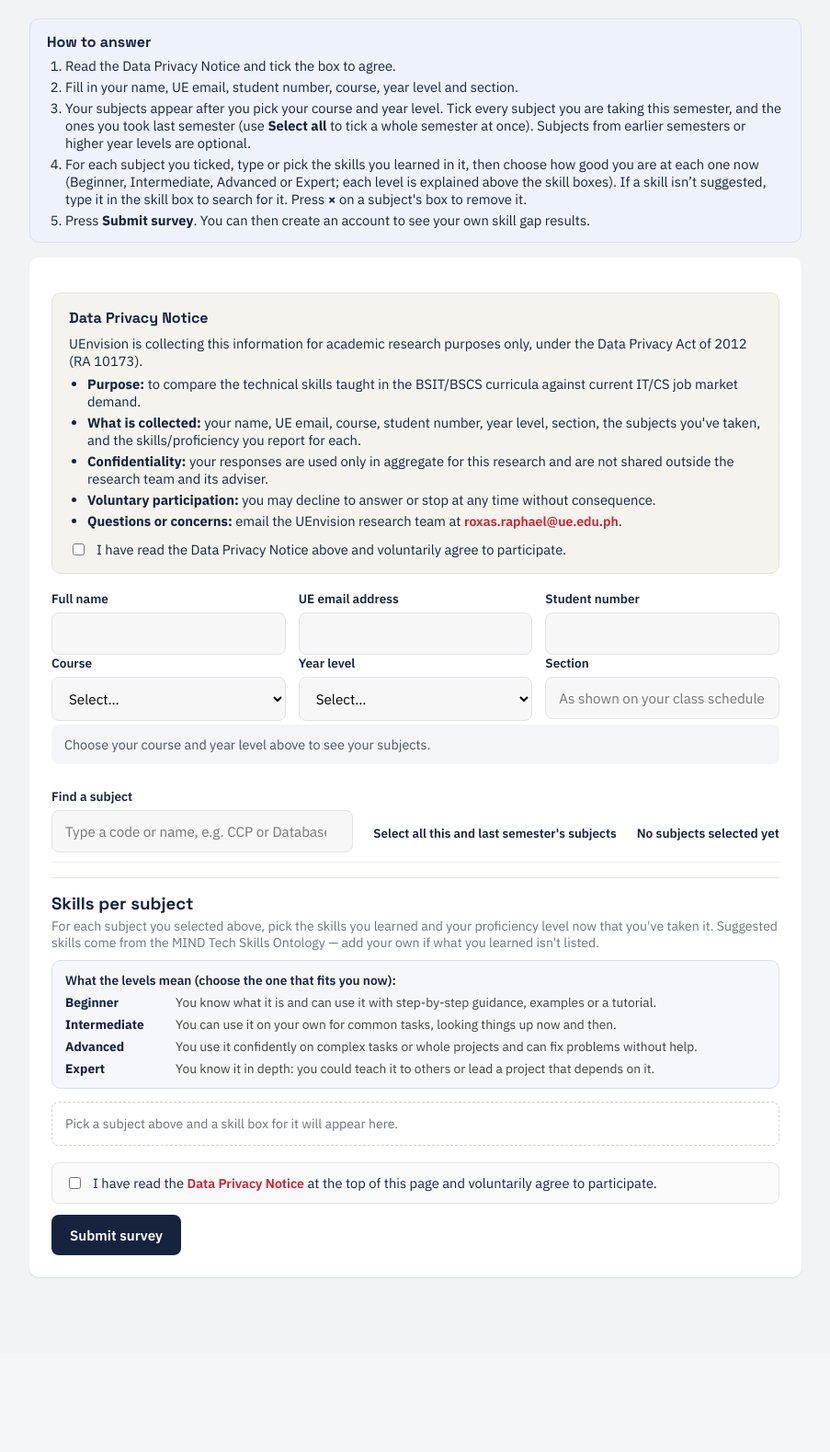
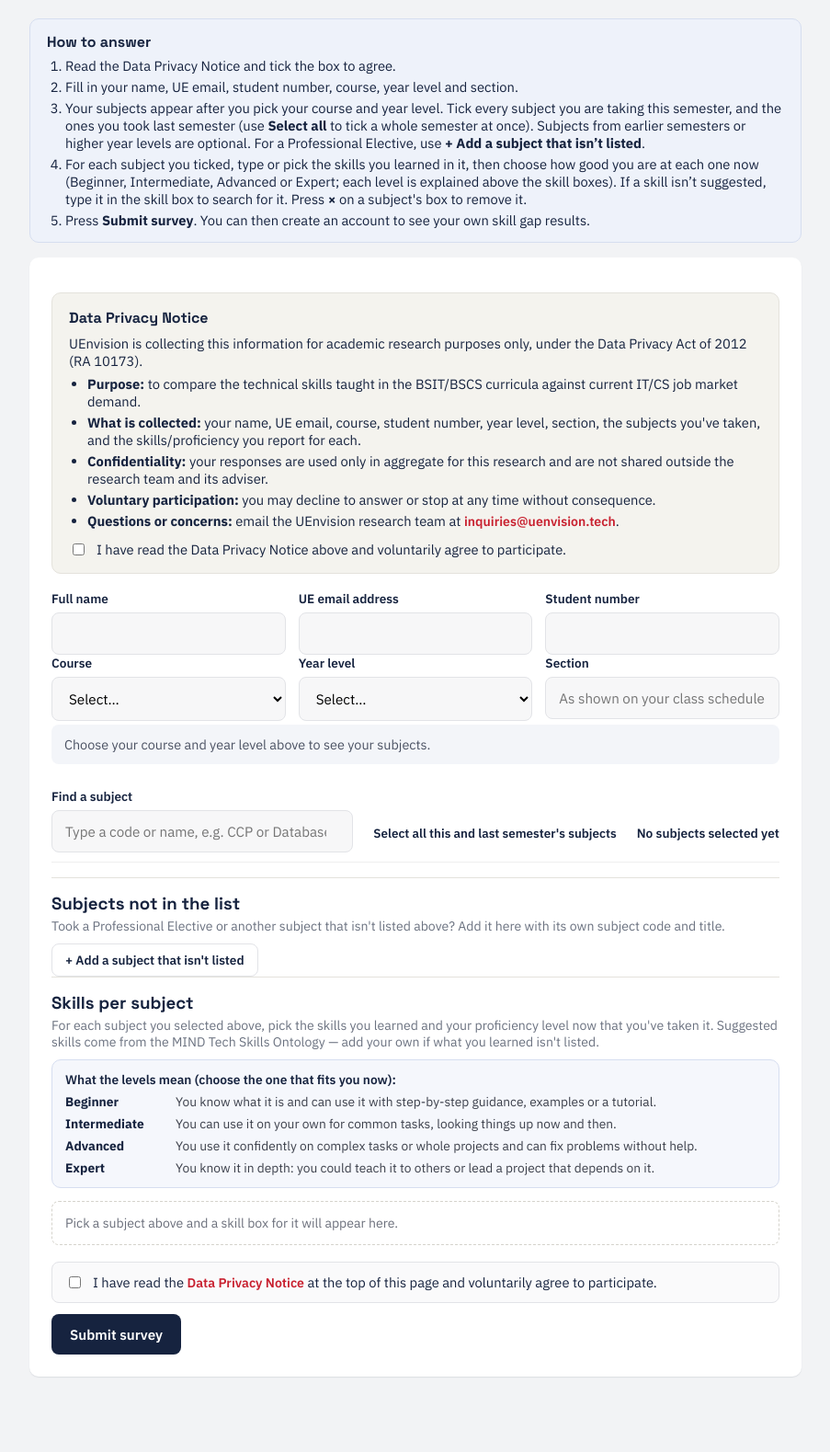
Before and after one commit to AikaAtUE/uenvision-capstone, a Django app: page /survey/student/ in a window 1280 px wide. Shown: the part 165-1744 px from the top of the page at 92% size, without its empty margins (188-1091 px from the left). Before the commit the page ends 1555 px from the top, so only its background shows below. Run offline with Django 5.2, Linux system fonts and the light colour scheme; some libraries are stand-ins or nearby versions.

Commit message:
Improved survey experience for students and alumni, changed contact email

```diff
--- a/myapp/static/myapp/cs-my-skills.js
+++ b/myapp/static/myapp/cs-my-skills.js
@@ -95,6 +95,7 @@
     var otherWrap = document.getElementById('ms-other-subject');
     if (otherWrap) {
       buildOtherSubjectForm(otherWrap, {
+        learner: BOOT.levels !== 'ipa',
         knownCodes: BOOT.knownCodes,
         isTaken: function (code) { return !!pickers[code]; },
         onAdd: function (subj) {
--- a/myapp/static/myapp/cs-student.js
+++ b/myapp/static/myapp/cs-student.js
@@ -26,7 +26,9 @@
       wireSubjectFilter = CS.wireSubjectFilter,
       addSelectAll = CS.addSelectAll,
       blockCloseHtml = CS.blockCloseHtml,
-      insertLevelGuide = CS.insertLevelGuide;
+      insertLevelGuide = CS.insertLevelGuide,
+      buildOtherSubjectForm = CS.buildOtherSubjectForm,
+      addedTag = CS.addedTag;
 
   /* =====================================================================
      STUDENT SURVEY
@@ -81,8 +83,13 @@
     function renderSubjectGroups() {
       var program = programSel.value;
       var year = yearSel.value;
+      // Subjects they added themselves don't depend on the course / year, so they stay.
+      var added = Object.keys(pickers).filter(function (c) { return pickers[c].custom; }).map(function (c) {
+        return { code: c, name: pickers[c].name, skills: pickers[c].api.collect() };
+      });
       blocksWrap.innerHTML = '';
       pickers = {};
+      added.forEach(function (s) { addCustomBlock(s.code, s.name, s.skills); });
       earlierWrap.innerHTML = '';
       if (laterWrap) laterWrap.innerHTML = '';
       if (!program || !year) {
@@ -155,6 +162,44 @@
       pickers[code] = { api: api, name: name, termLabel: termLabel, termBucket: termBucket };
     }
 
+    /* A subject that isn't listed (e.g. the Professional Elective they took). */
+    function addCustomBlock(code, name, skills) {
+      if (pickers[code]) return null;
+      var blockId = 'cs-subj-' + domId(code);
+      blocksWrap.insertAdjacentHTML('beforeend',
+        '<div class="cs-subject-block" id="' + blockId + '" data-code="' + escapeHtml(code) + '" data-term="added">' +
+          '<div class="ms-subject-head"><h4>' + escapeHtml(code) + ' — ' + escapeHtml(name) + ' ' + addedTag([]) + '</h4>' +
+          '<button type="button" class="ms-remove-subject cs-remove-added">Remove subject</button></div>' +
+          '<div class="cs-skill-picker"></div>' +
+        '</div>'
+      );
+      var block = document.getElementById(blockId);
+      var api = buildSkillPicker(qs('.cs-skill-picker', block), [], PROFICIENCY_LEVELS, blockId, skills || []);
+      pickers[code] = { api: api, name: name, termLabel: 'Added by you', termBucket: 'added', custom: true };
+      return block;
+    }
+    blocksWrap.addEventListener('click', function (e) {
+      var btn = e.target.closest('.cs-remove-added');
+      if (!btn) return;
+      removeSubjectBlock(btn.closest('.cs-subject-block').getAttribute('data-code'));
+      updatePickedCount();
+      form.dispatchEvent(new Event('change'));   // keep the saved draft in step
+    });
+    var otherWrap = qs('#student-other-subject', form);
+    if (otherWrap) {
+      buildOtherSubjectForm(otherWrap, {
+        learner: true,
+        knownCodes: BOOT.knownCodes,
+        isTaken: function (code) { return !!pickers[code]; },
+        onAdd: function (subj) {
+          var block = addCustomBlock(subj.code, subj.name, []);
+          updatePickedCount();
+          form.dispatchEvent(new Event('change'));
+          if (block) { block.scrollIntoView({ block: 'nearest' }); var inp = qs('.cs-tag-input', block); if (inp) inp.focus(); }
+        }
+      });
+    }
+
     function removeSubjectBlock(code) {
       var el = document.getElementById('cs-subj-' + domId(code));
       if (el) el.remove();
@@ -190,12 +235,14 @@
         fields: readFields(FIELDS),
         subjects: Object.keys(pickers).map(function (code) {
           var box = qsa('.cs-subject-pick:checked', form).filter(function (c) { return c.value === code; })[0];
-          return { code: code, termKey: box ? box.getAttribute('data-term-key') : '', skills: pickers[code].api.collect() };
+          return { code: code, termKey: box ? box.getAttribute('data-term-key') : '', skills: pickers[code].api.collect(),
+                   custom: !!pickers[code].custom, name: pickers[code].name };
         })
       };
     }, function (d) {
       writeFields(d.fields, FIELDS);   // course + year level list the subjects
       (d.subjects || []).forEach(function (s) {
+        if (s.custom) { addCustomBlock(s.code, s.name || '', s.skills); return; }
         var box = qsa('.cs-subject-pick', form).filter(function (c) {
           return c.value === s.code && c.getAttribute('data-term-key') === s.termKey;
         })[0];
@@ -244,7 +291,9 @@
 
       var subjects = Object.keys(pickers).map(function (code) {
         var p = pickers[code];
-        return { code: code, name: p.name, term: p.termBucket, term_label: p.termLabel, skills: p.api.collect() };
+        var out = { code: code, name: p.name, term: p.termBucket, term_label: p.termLabel, skills: p.api.collect() };
+        if (p.custom) out.custom = true;
+        return out;
       });
 
       var payload = {
--- a/myapp/static/myapp/curriculum-survey.js
+++ b/myapp/static/myapp/curriculum-survey.js
@@ -525,19 +525,24 @@
 
   /* "Add a subject that isn't listed" (professors): code + title + whether it has
      BSIT/BSCS students. A subject with neither is skipped, not added.
-     opts: { knownCodes: [...], isTaken: fn(code), onAdd: fn({code, name, programs}) } */
+     opts: { knownCodes: [...], isTaken: fn(code), onAdd: fn({code, name, programs}),
+             learner: true for students / alumni: no BSIT/BSCS question (the subject
+             belongs to their own course) and elective wording } */
   function buildOtherSubjectForm(container, opts) {
     var uid = 'cs-other-' + Math.random().toString(36).slice(2, 8);
+    var learner = !!opts.learner;
     container.innerHTML =
       '<div class="cs-other">' +
         '<button type="button" class="btn btn-ghost btn-sm cs-other-toggle">+ Add a subject that isn\'t listed</button>' +
         '<div class="cs-other-form" hidden>' +
-          '<p class="muted">For example, the Professional Elective you handle. Only subjects taken by BSIT or BSCS students are part of this survey.</p>' +
+          (learner
+            ? '<p class="muted">For example, the Professional Elective you took. Use its own subject code and title from your class schedule or grades.</p>'
+            : '<p class="muted">For example, the Professional Elective you handle. Only subjects taken by BSIT or BSCS students are part of this survey.</p>') +
           '<div class="cs-other-fields">' +
             '<label class="field"><span>Subject code</span><input type="text" class="cs-other-code" maxlength="20" placeholder="e.g. CIT 4101" autocomplete="off"></label>' +
             '<label class="field cs-other-name-wrap"><span>Subject title</span><input type="text" class="cs-other-name" maxlength="120" placeholder="e.g. Cloud Computing" autocomplete="off"></label>' +
           '</div>' +
-          '<fieldset class="cs-other-programs"><legend>Does this subject have BSIT or BSCS students?</legend>' +
+          '<fieldset class="cs-other-programs"' + (learner ? ' hidden' : '') + '><legend>Does this subject have BSIT or BSCS students?</legend>' +
             '<label><input type="radio" name="' + uid + '" value="BSIT"> Yes, BSIT students</label>' +
             '<label><input type="radio" name="' + uid + '" value="BSCS"> Yes, BSCS students</label>' +
             '<label><input type="radio" name="' + uid + '" value="both"> Yes, both</label>' +
@@ -579,6 +584,12 @@
       if (known[code]) { showError(code + ' is already in the curriculum list. For an elective, use the elective\'s own subject code.'); codeIn.focus(); return; }
       if (opts.isTaken(code)) { showError('You already added ' + code + '.'); codeIn.focus(); return; }
       if (name.length < 2) { showError('Enter the subject title.'); nameIn.focus(); return; }
+      if (learner) {
+        opts.onAdd({ code: code, name: name, programs: [] });   // the server tags it with their course
+        reset();
+        open(false);
+        return;
+      }
       if (!pick) { showError('Say whether this subject has BSIT or BSCS students.'); return; }
       if (pick === 'none') return;
       opts.onAdd({ code: code, name: name, programs: pick === 'both' ? ['BSIT', 'BSCS'] : [pick] });
--- a/myapp/templates/my_skills.html
+++ b/myapp/templates/my_skills.html
@@ -39,7 +39,7 @@
             <button type="submit" class="btn btn-red" id="ms-save">Save changes</button>
           </div>
         </div>
-        {% if professor %}<div id="ms-other-subject" class="ms-other"></div>{% endif %}
+        <div id="ms-other-subject" class="ms-other"></div>
         <p class="form-msg form-msg--error" id="ms-error" hidden></p>
 
         <div id="ms-subjects" class="ms-subjects"></div>
--- a/myapp/templates/professor_survey.html
+++ b/myapp/templates/professor_survey.html
@@ -55,7 +55,7 @@
         <li><strong>What is collected:</strong> the subjects you teach and the skills/teaching method you report for each, linked to your UEnvision faculty account. No other personal information is asked.</li>
         <li><strong>Confidentiality:</strong> your responses are used only in aggregate for this research and are not shared outside the research team and its adviser.</li>
         <li><strong>Voluntary participation:</strong> you may decline to answer or stop at any time without consequence.</li>
-        <li><strong>Questions or concerns:</strong> email the UEnvision research team at <a class="link-inline" href="mailto:roxas.raphael@ue.edu.ph">roxas.raphael@ue.edu.ph</a>.</li>
+        <li><strong>Questions or concerns:</strong> email the UEnvision research team at <a class="link-inline" href="mailto:inquiries@uenvision.tech">inquiries@uenvision.tech</a>.</li>
       </ul>
     </details>
     {% else %}
@@ -67,7 +67,7 @@
         <li><strong>What is collected:</strong> the subjects you teach and the skills/teaching method you report for each, linked to your UEnvision faculty account. No other personal information is asked.</li>
         <li><strong>Confidentiality:</strong> your responses are used only in aggregate for this research and are not shared outside the research team and its adviser.</li>
         <li><strong>Voluntary participation:</strong> you may decline to answer or stop at any time without consequence.</li>
-        <li><strong>Questions or concerns:</strong> email the UEnvision research team at <a class="link-inline" href="mailto:roxas.raphael@ue.edu.ph">roxas.raphael@ue.edu.ph</a>.</li>
+        <li><strong>Questions or concerns:</strong> email the UEnvision research team at <a class="link-inline" href="mailto:inquiries@uenvision.tech">inquiries@uenvision.tech</a>.</li>
       </ul>
       <label class="cs-consent"><input type="checkbox" id="professor-consent"> <span>I have read the Data Privacy Notice above and voluntarily agree to participate. (You only need to do this once.)</span></label>
     </div>
--- a/myapp/templates/student_survey.html
+++ b/myapp/templates/student_survey.html
@@ -19,7 +19,7 @@
     <ol>
       <li>Read the Data Privacy Notice and tick the box to agree.</li>
       <li>Fill in your name, UE email, student number, course, year level and section.</li>
-      <li>Your subjects appear after you pick your course and year level. Tick every subject you are taking this semester, and the ones you took last semester (use <strong>Select all</strong> to tick a whole semester at once). Subjects from earlier semesters or higher year levels are optional.</li>
+      <li>Your subjects appear after you pick your course and year level. Tick every subject you are taking this semester, and the ones you took last semester (use <strong>Select all</strong> to tick a whole semester at once). Subjects from earlier semesters or higher year levels are optional. For a Professional Elective, use <strong>+ Add a subject that isn’t listed</strong>.</li>
       <li>For each subject you ticked, type or pick the skills you learned in it, then choose how good you are at each one now (Beginner, Intermediate, Advanced or Expert; each level is explained above the skill boxes). If a skill isn’t suggested, type it in the skill box to search for it. Press <strong>×</strong> on a subject's box to remove it.</li>
       <li>Press <strong>Submit survey</strong>. You can then create an account to see your own skill gap results.</li>
     </ol>
@@ -45,7 +45,7 @@
         <li><strong>What is collected:</strong> your name, UE email, course, student number, year level, section, the subjects you've taken, and the skills/proficiency you report for each.</li>
         <li><strong>Confidentiality:</strong> your responses are used only in aggregate for this research and are not shared outside the research team and its adviser.</li>
         <li><strong>Voluntary participation:</strong> you may decline to answer or stop at any time without consequence.</li>
-        <li><strong>Questions or concerns:</strong> email the UEnvision research team at <a class="link-inline" href="mailto:roxas.raphael@ue.edu.ph">roxas.raphael@ue.edu.ph</a>.</li>
+        <li><strong>Questions or concerns:</strong> email the UEnvision research team at <a class="link-inline" href="mailto:inquiries@uenvision.tech">inquiries@uenvision.tech</a>.</li>
       </ul>
       <label class="cs-consent"><input type="checkbox" id="student-consent"> <span>I have read the Data Privacy Notice above and voluntarily agree to participate.</span></label>
     </div>
@@ -87,6 +87,11 @@
     <div class="cs-section" id="student-previous-subjects"></div>
     <div class="cs-section" id="student-earlier-subjects"></div>
     <div class="cs-section" id="student-later-subjects"></div>
+    <div class="cs-section">
+      <h3>Subjects not in the list</h3>
+      <p class="muted">Took a Professional Elective or another subject that isn't listed above? Add it here with its own subject code and title.</p>
+      <div id="student-other-subject"></div>
+    </div>
 
     <div class="cs-section">
       <h3>Skills per subject</h3>
--- a/myapp/views/surveys.py
+++ b/myapp/views/surveys.py
@@ -117,9 +117,26 @@ def _ue_email_error(payload):
     return None
 
 
+def _clean_learner_custom_subjects(payload):
+    """Subjects a student / alumnus added because they aren't listed (their
+    Professional Elective, ...): checked like a professor's, tagged with their course.
+    Returns an error message or None."""
+    program = str(payload["personal_info"].get("course") or "")
+    for i, subj in enumerate(payload["subjects"]):
+        if isinstance(subj, dict) and subj.get("custom"):
+            info, error = curriculum_data.clean_learner_custom_subject(subj, program)
+            if error:
+                return error
+            payload["subjects"][i] = {**subj, **info, "term": "added", "term_label": "Added by you"}
+    return None
+
+
 @require_POST
 def student_survey_submit_view(request):
     payload, error = _parse_curriculum_submission(request)
+    if error:
+        return JsonResponse({"ok": False, "error": error}, status=400)
+    error = _clean_learner_custom_subjects(payload)
     if error:
         return JsonResponse({"ok": False, "error": error}, status=400)
     error = _ue_email_error(payload)
@@ -145,6 +162,9 @@ def student_survey_submit_view(request):
 @require_POST
 def alumni_survey_submit_view(request):
     payload, error = _parse_curriculum_submission(request)
+    if error:
+        return JsonResponse({"ok": False, "error": error}, status=400)
+    error = _clean_learner_custom_subjects(payload)
     if error:
         return JsonResponse({"ok": False, "error": error}, status=400)
     error = _ue_email_error(payload)
@@ -220,6 +240,7 @@ def student_survey_view(request):
         "currentSemLabel": period["current_label"],
         "ueEmailDomain": UE_EMAIL_DOMAIN,
         "eligibility": curriculum_data.build_student_eligibility(period["slot"]),
+        "knownCodes": sorted(curriculum_data.subject_by_code()),
         "targetRole": request.GET.get("role", ""),
         "skills": ontology.subject_skill_map(),
         "termTags": curriculum_data.subject_term_tags(),
@@ -242,7 +263,8 @@ def alumni_survey_view(request):
         "draftKey": _survey_draft_key(request, "alumni"),
         "programLabels": curriculum_data.PROGRAM_LABELS,
         "termsByProgram": terms_by_program,
-        "subjectsByProgramTerm": curriculum_data.SUBJECTS,
+        "subjectsByProgramTerm": curriculum_data.learner_subjects_by_term(),
+        "knownCodes": sorted(curriculum_data.subject_by_code()),
         "targetRole": request.GET.get("role", ""),
         "ueEmailDomain": UE_EMAIL_DOMAIN,
         "skills": ontology.subject_skill_map(),
```
Also changed, not shown: myapp/curriculum_data.py (+23 -1 lines), myapp/static/myapp/cs-alumni.js (+51 -3 lines), myapp/student_views.py (+6 -4 lines), myapp/templates/alumni_survey.html (+8 -2 lines), myapp/tests/test_surveys.py (+70 -2 lines).
